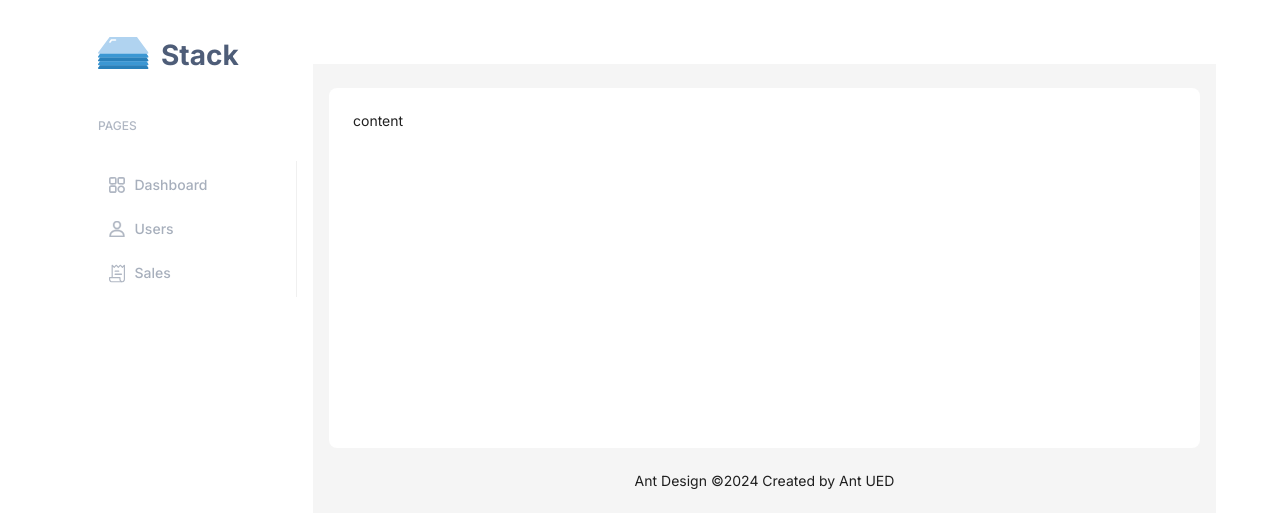
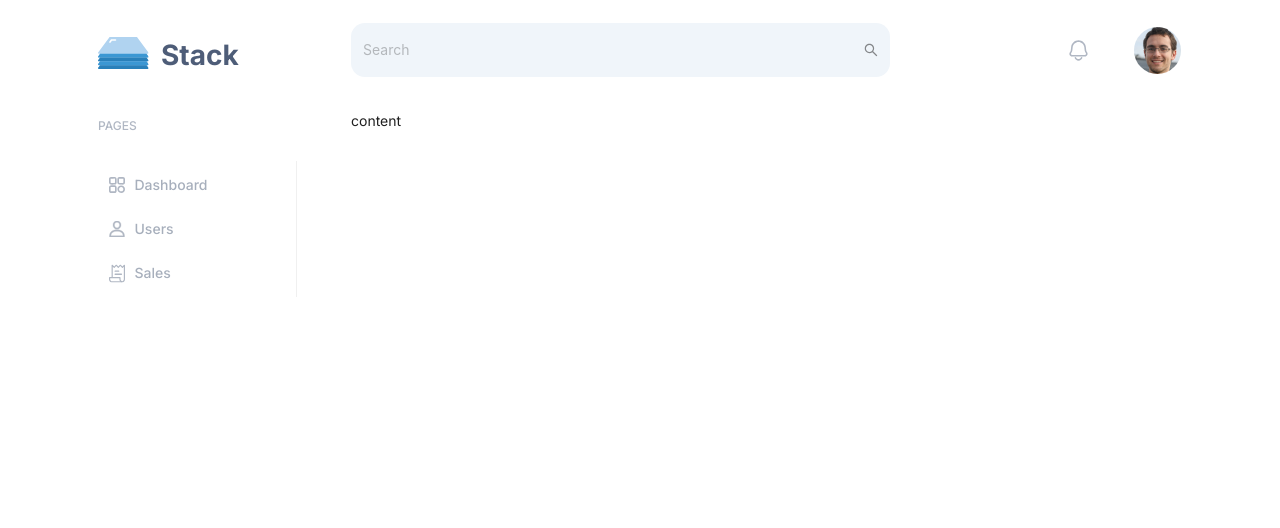
Before and after one commit to Ankan112/m360ict-frontend, a React (Vite) app: page / in a window 1280 px wide. Shown: the top 528 px of the page. Built offline with nearby package versions, Linux system fonts and the light colour scheme.

Commit message:
dashboard layout done

```diff
--- a/src/App.tsx
+++ b/src/App.tsx
@@ -4,8 +4,9 @@ import menu from "./assets/icons/menu.svg";
 import sales from "./assets/icons/sales.svg";
 import users from "./assets/icons/user.svg";
 import { Link } from "react-router-dom";
+import DashboardHeader from "./components/DashboardHeader";
 
-const { Header, Content, Footer, Sider } = Layout;
+const { Header, Content, Sider } = Layout;
 
 const items = [
   {
@@ -41,7 +42,7 @@ const items = [
 
 function App() {
   const {
-    token: { colorBgContainer, borderRadiusLG },
+    token: { colorBgContainer },
   } = theme.useToken();
   return (
     <div className="main-container">
@@ -106,23 +107,20 @@ function App() {
             items={items}
           />
         </Sider>
-        <Layout>
-          <Header style={{ padding: 0, background: colorBgContainer }}></Header>
-          <Content style={{ margin: "24px 16px 0" }}>
-            <div
-              style={{
-                padding: 24,
-                minHeight: 360,
-                background: colorBgContainer,
-                borderRadius: borderRadiusLG,
-              }}
-            >
-              content
-            </div>
+        <Layout style={{ background: "white" }}>
+          <Header style={{ padding: 0, background: colorBgContainer }}>
+            <DashboardHeader />
+          </Header>
+          <Content
+            style={{
+              marginTop: "48px",
+              paddingLeft: "38px",
+              paddingRight: "35px",
+              background: "white",
+            }}
+          >
+            <div>content</div>
           </Content>
-          <Footer style={{ textAlign: "center" }}>
-            Ant Design ©{new Date().getFullYear()} Created by Ant UED
-          </Footer>
         </Layout>
       </Layout>
     </div>
--- /dev/null
+++ b/src/components/DashboardHeader.tsx
@@ -0,0 +1,73 @@
+import { Input } from "antd";
+import { SearchOutlined } from "@ant-design/icons";
+import user from "../assets/icons/image.png";
+import bell from "../assets/icons/notification-bell.svg";
+const DashboardHeader = () => {
+  return (
+    <div
+      style={{
+        display: "flex",
+        alignItems: "center",
+        justifyContent: "space-between",
+        padding: "23px 35px 0 38px",
+      }}
+    >
+      <div
+        style={{
+          display: "flex",
+          justifyContent: "center",
+          alignItems: "center",
+        }}
+      >
+        <Input
+          style={{
+            width: "539px",
+            height: "54px",
+            borderRadius: "14px",
+            background: "#F0F5FA",
+          }}
+          suffix={<SearchOutlined style={{ color: "rgba(0,0,0,.45)" }} />}
+          placeholder="Search"
+          variant="filled"
+        />
+      </div>
+      <div
+        style={{
+          display: "flex",
+          alignItems: "center",
+          justifyContent: "center",
+        }}
+      >
+        <div
+          style={{
+            display: "flex",
+            alignItems: "center",
+            justifyContent: "center",
+            marginRight: "43px",
+            cursor: "pointer",
+          }}
+        >
+          <img src={bell} alt="" />
+        </div>
+        <div
+          style={{
+            display: "flex",
+            alignItems: "center",
+            justifyContent: "center",
+            cursor: "pointer",
+          }}
+        >
+          <img
+            style={{
+              borderRadius: "50%",
+            }}
+            src={user}
+            alt=""
+          />
+        </div>
+      </div>
+    </div>
+  );
+};
+
+export default DashboardHeader;
```
Also changed, not shown: src/assets/icons/image.png (added), src/assets/icons/notification-bell.svg (added).
